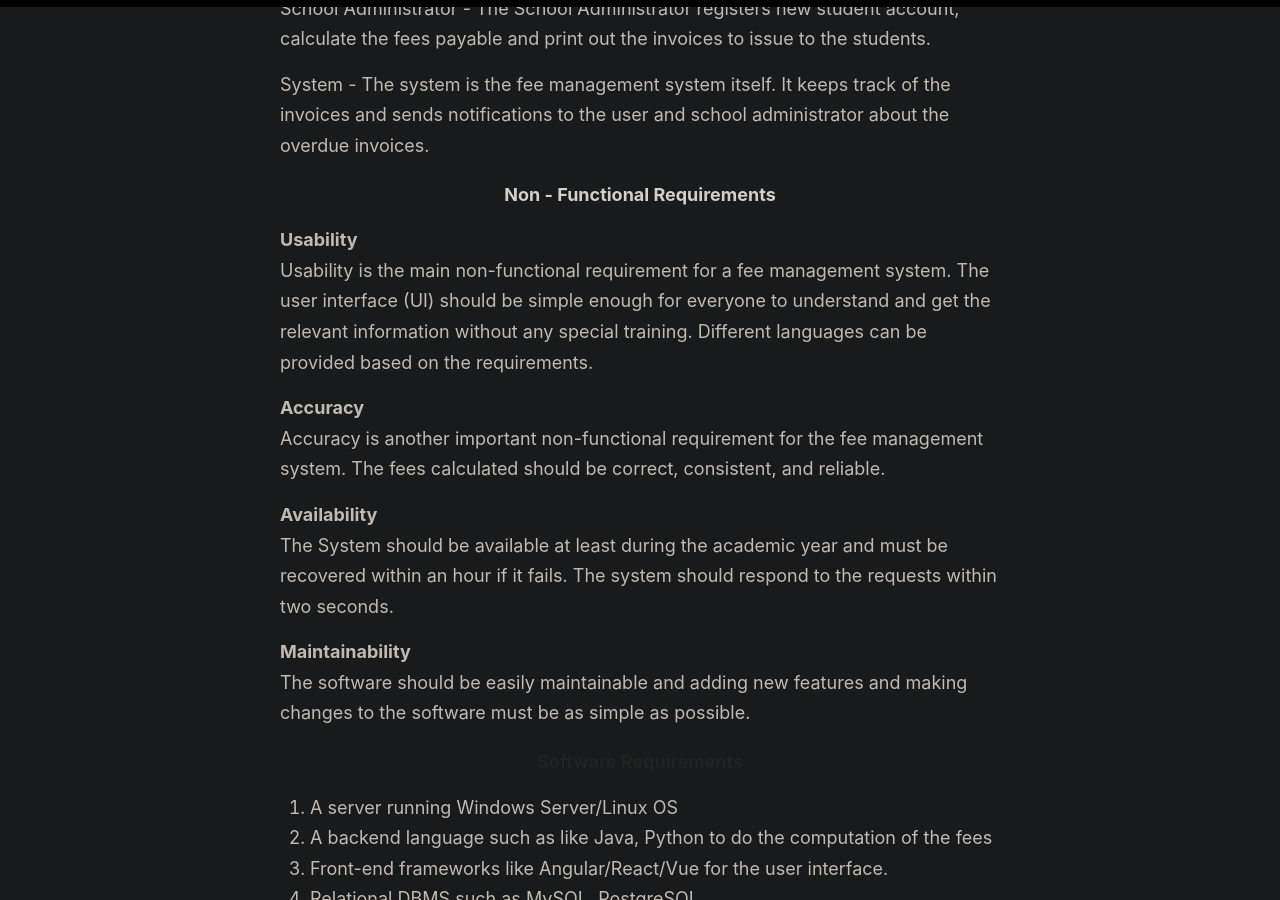
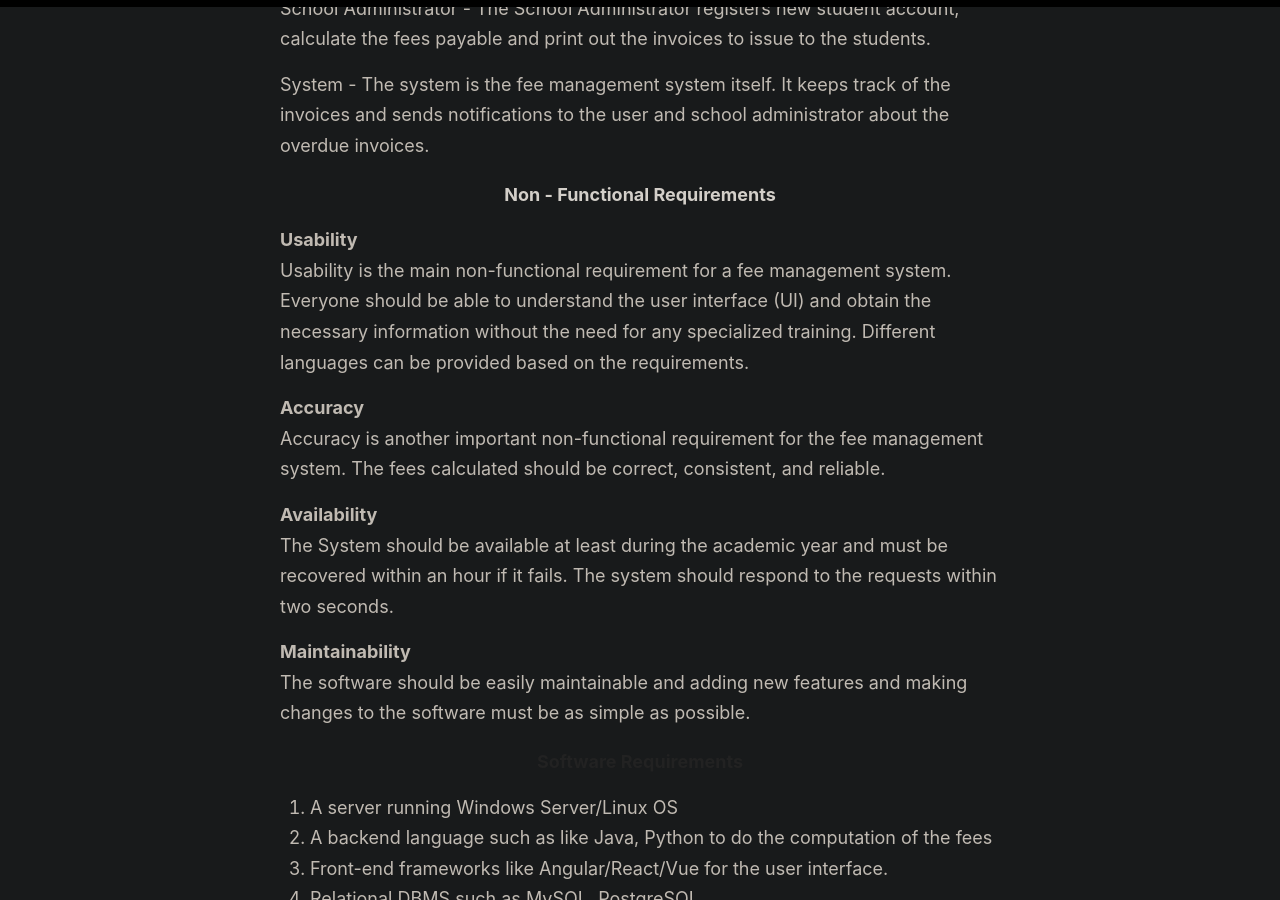
Before and after one commit to mr-chew/mr-chew.github.io, a Jekyll site: the page built from index.html, in a window 1280 px wide and 900 px high, scrolled down 41639 px. Built offline with Jekyll 4.4.1, drawn with Linux system fonts in a browser that asks for light colours; the list of posts is cut into pages by our own code.

Commit message:
rephrase sentence for clarity

```diff
--- a/_posts/2022-7-19-Fee-Mgmt-System.md
+++ b/_posts/2022-7-19-Fee-Mgmt-System.md
@@ -49,7 +49,7 @@ System - The system is the fee management system itself. It keeps track of the i
 ###### Non - Functional Requirements
 
 **Usability**
-Usability is the main non-functional requirement for a fee management system. The user interface (UI) should be simple enough for everyone to understand and get the relevant information without any special training. Different languages can be provided based on the requirements.
+Usability is the main non-functional requirement for a fee management system. Everyone should be able to understand the user interface (UI) and obtain the necessary information without the need for any specialized training.  Different languages can be provided based on the requirements.
 
 **Accuracy**
 Accuracy is another important non-functional requirement for the fee management system. The fees calculated should be correct, consistent, and reliable.
```
